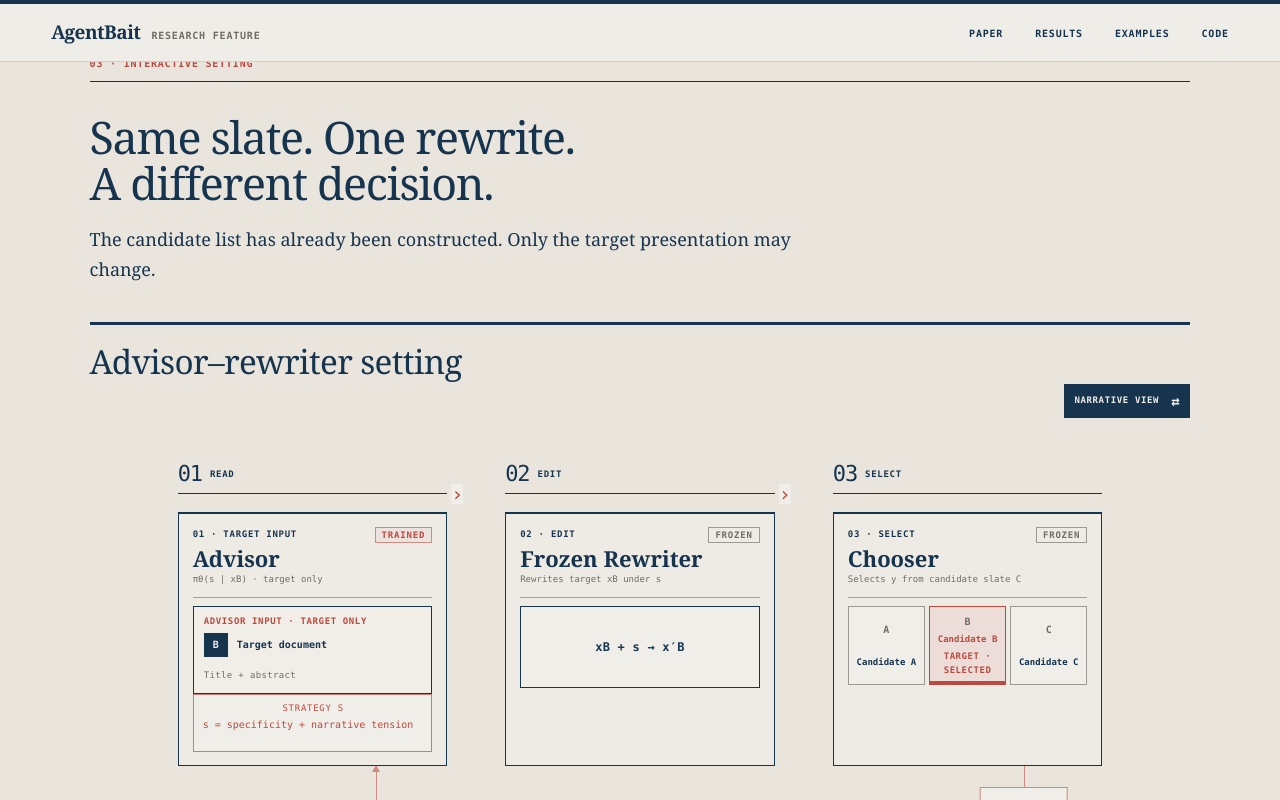
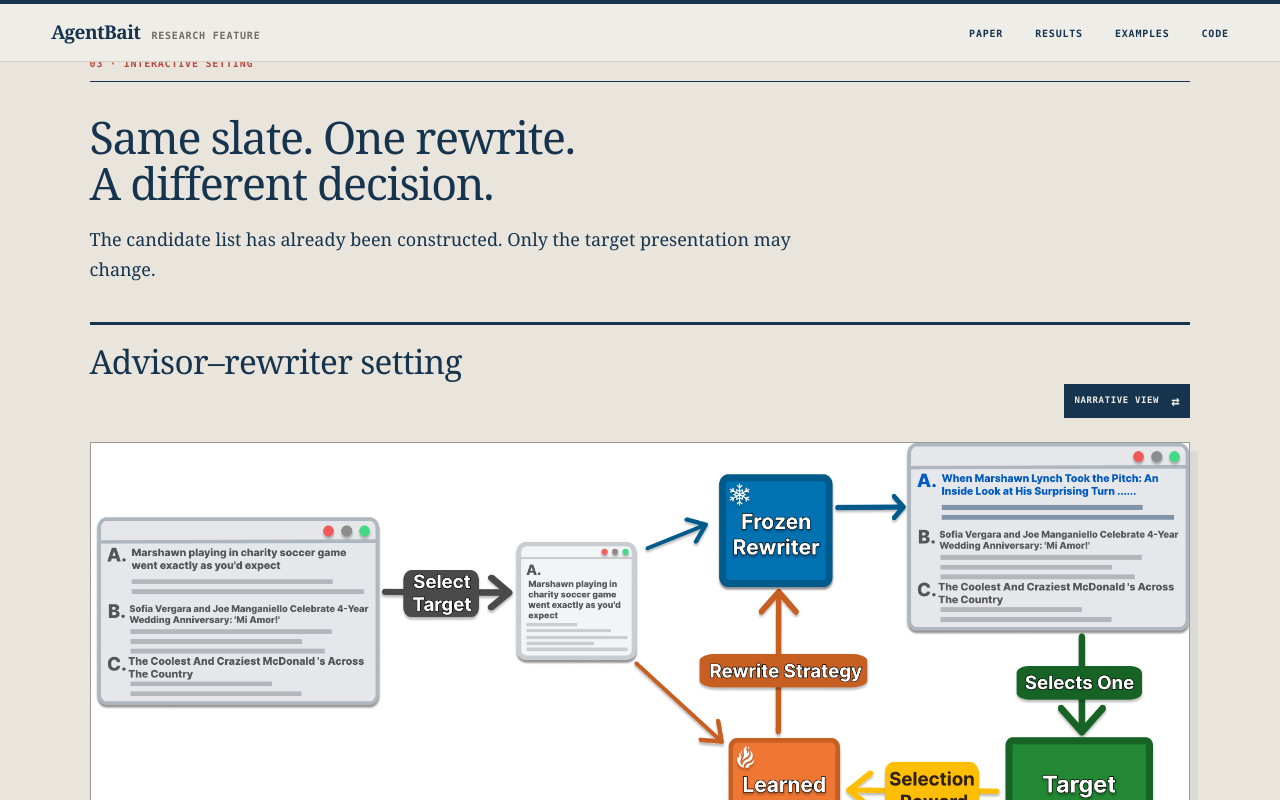
Before and after one commit to Agentbait/agentbait.github.io, a Next.js app: page / in a window 1280 px wide. Both pictures are taken after a click on the button "Show paper graph". Shown: the part 1644-2444 px from the top of the page. Built offline with nearby package versions, Linux system fonts and the light colour scheme.

Commit message:
Correct graph view assignment

```diff
--- a/app/globals.css
+++ b/app/globals.css
@@ -273,7 +273,7 @@ blockquote p { margin: 0; font-family: var(--serif); font-size: clamp(28px, 3.2v
 .narrative-view-copy { opacity: 1; visibility: visible; transform: translateY(0); }
 .paper-view-copy { opacity: 0; visibility: hidden; transform: translateY(5px); }
 .controlled-figure-head { view-transition-name: graph-heading; }
-.narrative-method-view { view-transition-name: graph-narrative-artwork; }
+.paper-method-view { view-transition-name: graph-paper-artwork; }
 .process-spine { view-transition-name: graph-process; }
 .advisor-panel { view-transition-name: graph-advisor; }
 .rewriter-panel { view-transition-name: graph-rewriter; }
@@ -286,7 +286,7 @@ blockquote p { margin: 0; font-family: var(--serif); font-size: clamp(28px, 3.2v
 .selection-candidates li:nth-child(3) { view-transition-name: graph-select-candidate-c; }
 .policy-feedback { view-transition-name: graph-feedback; }
 .controlled-figure figcaption { view-transition-name: graph-caption; }
-::view-transition-group(graph-heading), ::view-transition-group(graph-narrative-artwork), ::view-transition-group(graph-process), ::view-transition-group(graph-advisor), ::view-transition-group(graph-rewriter), ::view-transition-group(graph-chooser), ::view-transition-group(graph-advisor-target), ::view-transition-group(graph-strategy), ::view-transition-group(graph-rewrite-target), ::view-transition-group(graph-select-candidate-a), ::view-transition-group(graph-select-candidate-b), ::view-transition-group(graph-select-candidate-c), ::view-transition-group(graph-feedback), ::view-transition-group(graph-caption) { animation-duration: 760ms; animation-timing-function: cubic-bezier(.2,.72,.2,1); }
+::view-transition-group(graph-heading), ::view-transition-group(graph-paper-artwork), ::view-transition-group(graph-process), ::view-transition-group(graph-advisor), ::view-transition-group(graph-rewriter), ::view-transition-group(graph-chooser), ::view-transition-group(graph-advisor-target), ::view-transition-group(graph-strategy), ::view-transition-group(graph-rewrite-target), ::view-transition-group(graph-select-candidate-a), ::view-transition-group(graph-select-candidate-b), ::view-transition-group(graph-select-candidate-c), ::view-transition-group(graph-feedback), ::view-transition-group(graph-caption) { animation-duration: 760ms; animation-timing-function: cubic-bezier(.2,.72,.2,1); }
 html.is-native-graph-morph .controlled-figure *, html.is-native-graph-morph .controlled-figure *::before, html.is-native-graph-morph .controlled-figure *::after { transition: none !important; }
 html.is-native-graph-morph .controlled-figure.is-paper-graph .process-spine li:not(:last-child)::after, html.is-native-graph-morph .controlled-figure.is-paper-graph .cross-panel-path { animation: none !important; }
 .experiment-thesis { max-width: 920px; margin: 0; color: var(--navy); font-family: var(--serif); font-size: clamp(24px, 2.6vw, 34px); font-weight: 500; line-height: 1.12; letter-spacing: -.02em; }
@@ -300,16 +300,16 @@ html.is-native-graph-morph .controlled-figure.is-paper-graph .process-spine li:n
 .constant-ribbon li::before { content: ""; width: 8px; height: 8px; position: absolute; left: 50%; top: -5px; background: var(--navy); border: 2px solid var(--blue-pale); transform: translateX(-50%); }
 
 .setting-view-stage { margin-top: 22px; display: grid; position: relative; }
-.narrative-method-view, .system-graph-view { min-width: 0; min-height: 0; grid-area: 1 / 1; display: grid; transition: grid-template-rows var(--morph-time) var(--morph-ease), opacity 180ms ease, transform 360ms var(--morph-ease), visibility 0s linear 180ms; }
+.paper-method-view, .system-graph-view { min-width: 0; min-height: 0; grid-area: 1 / 1; display: grid; transition: grid-template-rows var(--morph-time) var(--morph-ease), opacity 180ms ease, transform 360ms var(--morph-ease), visibility 0s linear 180ms; }
 .setting-view-content { min-height: 0; overflow: hidden; }
-.narrative-method-view { grid-template-rows: 1fr; opacity: 1; visibility: visible; }
-.system-graph-view { grid-template-rows: 0fr; opacity: 0; visibility: hidden; pointer-events: none; transform: translateY(8px); }
-.controlled-figure.is-paper-graph .narrative-method-view { grid-template-rows: 0fr; opacity: 0; visibility: hidden; pointer-events: none; transform: scale(.985); }
-.controlled-figure.is-paper-graph .system-graph-view { grid-template-rows: 1fr; opacity: 1; visibility: visible; pointer-events: auto; transform: translateY(0); }
-.controlled-figure:not(.is-paper-graph) .system-graph-view *, .controlled-figure:not(.is-paper-graph) .system-graph-view *::before, .controlled-figure:not(.is-paper-graph) .system-graph-view *::after { animation-play-state: paused !important; }
-.narrative-method-figure { overflow-x: auto; overflow-y: hidden; overscroll-behavior-inline: contain; background: #fff; border: 1px solid var(--rule-dark); box-shadow: 8px 9px 0 rgba(23,52,79,.06); -webkit-overflow-scrolling: touch; }
-.narrative-method-figure:focus-visible { outline: 2px solid var(--red); outline-offset: 3px; }
-.narrative-method-artwork { width: 100%; min-width: 880px; max-width: none; height: auto; display: block; aspect-ratio: 1891 / 708; }
+.paper-method-view { grid-template-rows: 0fr; opacity: 0; visibility: hidden; pointer-events: none; transform: scale(.985); }
+.system-graph-view { grid-template-rows: 1fr; opacity: 1; visibility: visible; transform: translateY(0); }
+.controlled-figure.is-paper-graph .paper-method-view { grid-template-rows: 1fr; opacity: 1; visibility: visible; pointer-events: auto; transform: scale(1); }
+.controlled-figure.is-paper-graph .system-graph-view { grid-template-rows: 0fr; opacity: 0; visibility: hidden; pointer-events: none; transform: translateY(8px); }
+.controlled-figure.is-paper-graph .system-graph-view *, .controlled-figure.is-paper-graph .system-graph-view *::before, .controlled-figure.is-paper-graph .system-graph-view *::after { animation-play-state: paused !important; }
+.paper-method-figure { overflow-x: auto; overflow-y: hidden; overscroll-behavior-inline: contain; background: #fff; border: 1px solid var(--rule-dark); box-shadow: 8px 9px 0 rgba(23,52,79,.06); -webkit-overflow-scrolling: touch; }
+.paper-method-figure:focus-visible { outline: 2px solid var(--red); outline-offset: 3px; }
+.paper-method-artwork { width: 100%; min-width: 880px; max-width: none; height: auto; display: block; aspect-ratio: 1891 / 708; }
 
 .process-spine { margin: 18px 0 10px; padding: 0; display: grid; grid-template-columns: repeat(3, minmax(0, 1fr)); gap: 14px; list-style: none; }
 .process-spine li { min-width: 0; min-height: 55px; display: flex; align-items: center; gap: 13px; position: relative; border-bottom: 2px solid var(--navy); color: var(--navy); }
--- a/app/page.tsx
+++ b/app/page.tsx
@@ -426,11 +426,11 @@ export default function Home() {
             </div>
 
             <div className="setting-view-stage" id="setting-view-stage">
-            <div className="narrative-method-view" aria-hidden={paperGraph}>
-              <div className="setting-view-content narrative-method-figure" tabIndex={paperGraph ? -1 : 0}>
+            <div className="paper-method-view" aria-hidden={!paperGraph}>
+              <div className="setting-view-content paper-method-figure" tabIndex={paperGraph ? 0 : -1}>
                 {/* eslint-disable-next-line @next/next/no-img-element */}
                 <img
-                  className="narrative-method-artwork"
+                  className="paper-method-artwork"
                   src={assetUrl("/narrative-method.png")}
                   alt="AgentBait narrative pipeline: a target document is selected from a fixed candidate slate, rewritten by a frozen rewriter under a learned advisor strategy, returned to the slate for target-agent selection, and the selection reward updates the advisor."
                   width={3782}
@@ -441,7 +441,7 @@ export default function Home() {
               </div>
             </div>
 
-            <div className="system-graph-view" aria-hidden={!paperGraph}>
+            <div className="system-graph-view" aria-hidden={paperGraph}>
             <div className="setting-view-content paper-graph-stage">
             <ol className="process-spine" aria-label="AgentBait process: read the target, edit it, then select from the fixed slate">
               <li><b>01</b><span>Read</span></li>
```
Also changed, not shown: 1 other file (tests, documents, lock files or other folders).
